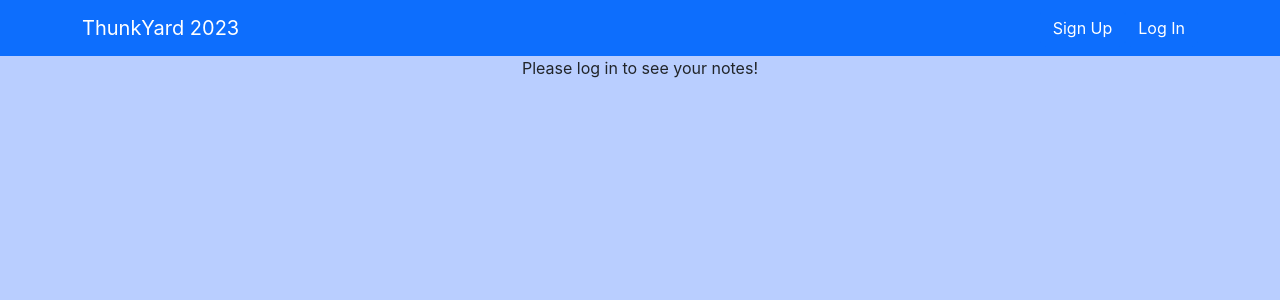
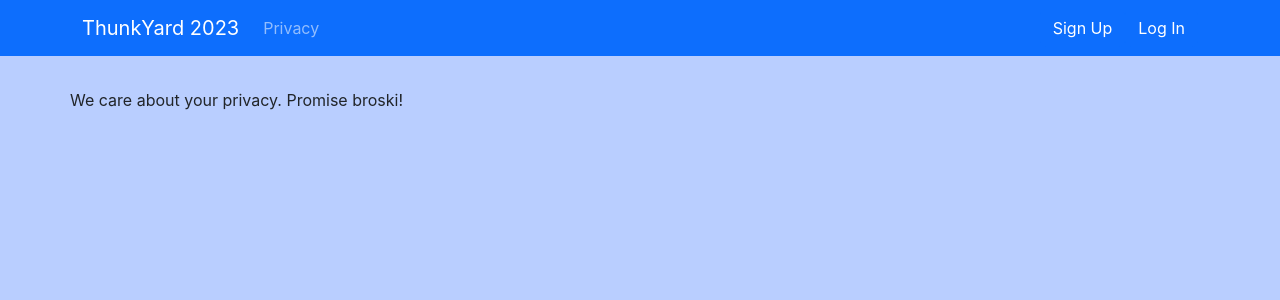
Before and after one commit to tatwamasidotexe/thunkyard2023, a React (Create React App) app in the folder frontend/: page /privacy in a window 1280 px wide. Shown: the top 300 px of the page. Built offline with nearby package versions, Linux system fonts and the light colour scheme; no server answers.

Commit message:
react-router-dom + minor style fixes

```diff
--- a/frontend/package.json
+++ b/frontend/package.json
@@ -17,6 +17,7 @@
     "react-dom": "^18.2.0",
     "react-hook-form": "^7.45.2",
     "react-icons": "^4.10.1",
+    "react-router-dom": "^6.15.0",
     "react-scripts": "5.0.1",
     "typescript": "^4.9.5",
     "web-vitals": "^2.1.4"
--- a/frontend/src/App.tsx
+++ b/frontend/src/App.tsx
@@ -1,13 +1,15 @@
-import { Container } from 'react-bootstrap';
+import { useEffect, useState } from 'react';
 import LoginModal from './components/LoginModal';
 import NavBar from './components/NavBar';
 import SignUpModal from './components/SignUpModal';
-import styles from "./styles/NotesPage.module.css";
-import { useState, useEffect } from 'react';
 import { User } from './models/user';
 import * as NotesApi from "./network/notes_api";
-import NotesPageLoggedInView from './components/NotesPageLoggedInView';
-import NotesPageLoggedOutView from './components/NotesPageLoggedOutView';
+import { BrowserRouter, Route, Routes } from 'react-router-dom';
+import { Container } from 'react-bootstrap';
+import NotesPage from './pages/NotesPage';
+import PrivacyPage from './pages/PrivacyPage';
+import NotFoundPage from './pages/NotFoundPage';
+import styles from "./styles/App.module.css";
 
 function App() {
 
@@ -30,6 +32,7 @@
 
 
   return (
+    <BrowserRouter>
       <div>
         <NavBar
           loggedInUser={loggedInUser}
@@ -37,15 +40,24 @@
           onSignUpClicked={() => setShowSignUpModal(true)}
           onLogoutSuccessful={() => setLoggedInUser(null)}
         />
-      <Container className={styles.notesPage}>
-        <>
-        {
-          loggedInUser
-          ? <NotesPageLoggedInView/>
-          : <NotesPageLoggedOutView/>
-        }
-        </>
+
+        <Container className={styles.pageContainer}>
+          <Routes>
+            <Route
+            path="/"
+            element={<NotesPage loggedInUser={loggedInUser} />}
+            />
+            <Route
+            path="/privacy"
+            element={<PrivacyPage/>}
+            />
+            <Route
+            path='/*'
+            element={<NotFoundPage/>}
+            />
+          </Routes>
         </Container>
+
         {
             showSignUpModal &&
             <SignUpModal
@@ -67,6 +79,7 @@
             />
           }
       </div>
+    </BrowserRouter>
   );
 }
 
--- a/frontend/src/components/NavBar.tsx
+++ b/frontend/src/components/NavBar.tsx
@@ -2,6 +2,7 @@
 import { User } from "../models/user";
 import NavBarLoggedInView from "./NavBarLoggedInView";
 import NavBarLoggedOutView from "./NavBarLoggedOutView";
+import { Link } from "react-router-dom";
 
 interface NavBarProps {
     loggedInUser: User | null,
@@ -15,11 +16,16 @@
     return (
         <Navbar bg="primary" variant="dark" expand="sm" sticky="top" >
             <Container>
-                <Navbar.Brand>
+                <Navbar.Brand as={Link} to="/">
                     ThunkYard 2023
                 </Navbar.Brand>
                 <Navbar.Toggle aria-controls="main-navbar"/>
                 <Navbar.Collapse id="main-navbar">
+                    <Nav>
+                        <Nav.Link as={Link} to="/privacy">
+                            Privacy
+                        </Nav.Link>
+                    </Nav>
                     <Nav className="ms-auto">
                         { loggedInUser
                         ?   <NavBarLoggedInView
--- /dev/null
+++ b/frontend/src/pages/NotFoundPage.tsx
@@ -0,0 +1,9 @@
+const NotFoundPage = () => {
+    return (
+        <div>
+            <p>Page not found.</p>
+        </div>
+    );
+}
+
+export default NotFoundPage;
--- /dev/null
+++ b/frontend/src/pages/NotesPage.tsx
@@ -0,0 +1,25 @@
+import { Container } from "react-bootstrap";
+import NotesPageLoggedInView from "../components/NotesPageLoggedInView";
+import NotesPageLoggedOutView from "../components/NotesPageLoggedOutView";
+import { User } from "../models/user";
+import styles from "../styles/NotesPage.module.css";
+
+interface NotesPageProps {
+    loggedInUser: User | null,
+}
+
+const NotesPage = ({ loggedInUser }: NotesPageProps) => {
+    return (
+        <Container className={styles.notesPage}>
+        <>
+        {
+          loggedInUser
+          ? <NotesPageLoggedInView/>
+          : <NotesPageLoggedOutView/>
+        }
+        </>
+      </Container>
+    );
+}
+
+export default NotesPage;
--- /dev/null
+++ b/frontend/src/pages/PrivacyPage.tsx
@@ -0,0 +1,9 @@
+const PrivacyPage = () => {
+    return (
+        <div>
+            <p>We care about your privacy. Promise broski!</p>
+        </div>
+    );
+}
+
+export default PrivacyPage;
--- /dev/null
+++ b/frontend/src/styles/App.module.css
@@ -0,0 +1,3 @@
+.pageContainer {
+    padding: 32px 0;
+}
```
Also changed, not shown: 1 other file (tests, documents, lock files or other folders). Lines whose indentation alone changed are shown as unchanged.
